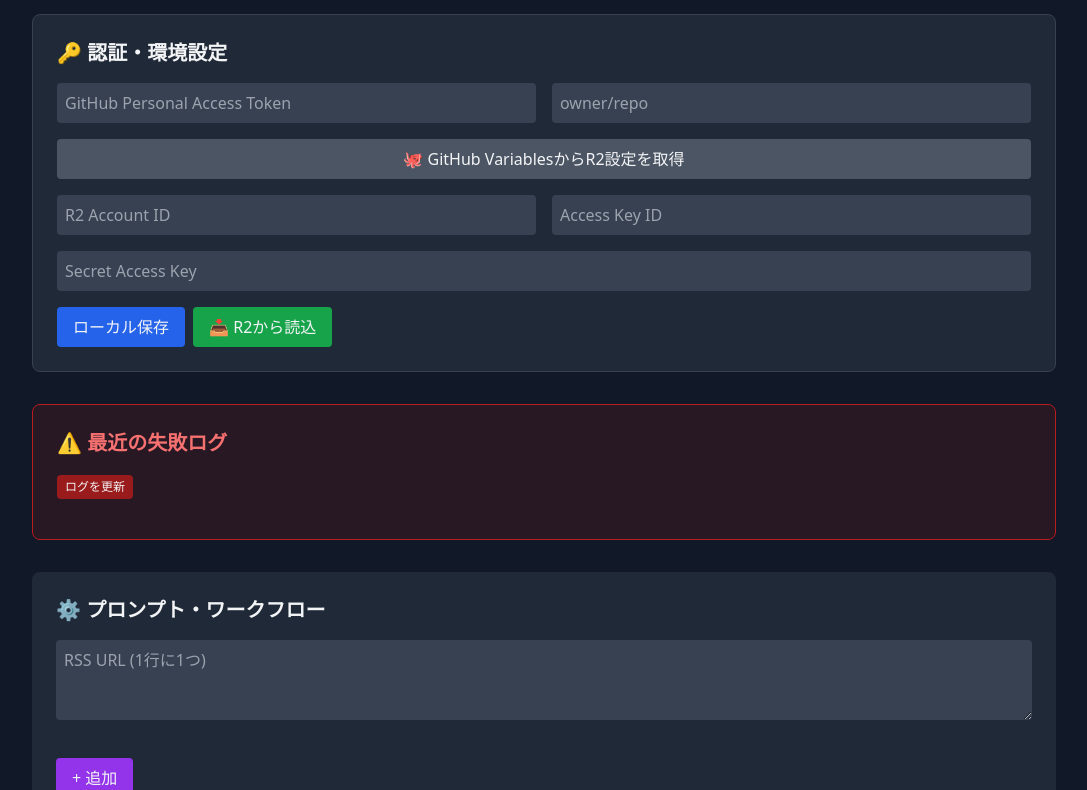
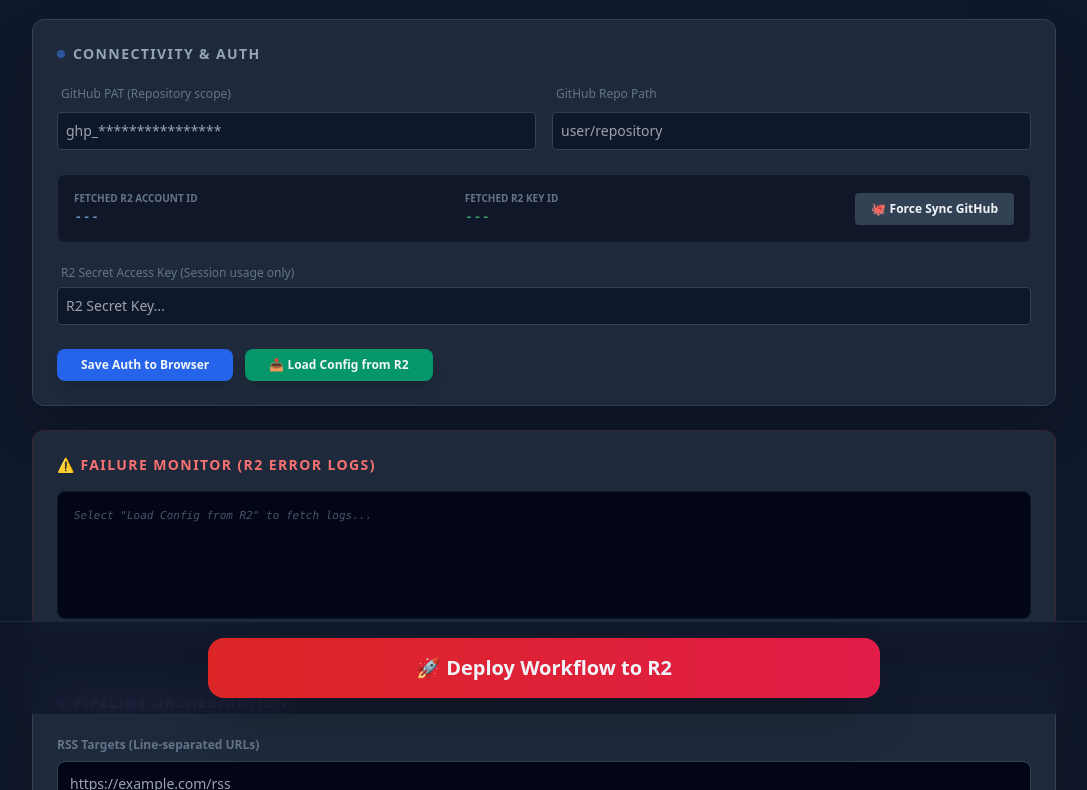
Before and after one commit to ikymbiz/api-news, a website: page index.html in a window 1280 px wide. Shown: the part 86-876 px from the top of the page, without its empty margins (96-1183 px from the left). Drawn offline with nearby package versions, Linux system fonts and the light colour scheme.

Commit message:
Refactor index.html for v2.5 enhancements
Updated the title and improved the layout and styling of the HTML structure. Enhanced the functionality for loading and saving credentials, and improved error handling for GitHub and R2 interactions.

```diff
--- a/index.html
+++ b/index.html
@@ -2,45 +2,89 @@
 <html lang="ja">
 <head>
     <meta charset="UTF-8">
-    <title>AI Orchestrator Admin</title>
+    <title>Intelligence Orchestrator v2.5</title>
     <script src="https://cdn.tailwindcss.com"></script>
     <script src="https://cdnjs.cloudflare.com/ajax/libs/aws-sdk/2.1555.0/aws-sdk.min.js"></script>
 </head>
-<body class="bg-gray-900 text-gray-100 p-8">
+<body class="bg-slate-900 text-slate-100 p-6">
     <div class="max-w-5xl mx-auto">
-        <h1 class="text-3xl font-bold mb-8 text-blue-400">Intelligence Orchestrator UI</h1>
+        <header class="flex justify-between items-center mb-8 border-b border-slate-700 pb-4">
+            <h1 class="text-2xl font-black text-blue-400 tracking-tighter">AI ORCHESTRATOR <span class="text-xs font-normal text-slate-500">v2.5.0</span></h1>
+            <div id="syncStatus" class="text-xs bg-slate-800 px-3 py-1 rounded-full text-slate-400 italic">Initializing...</div>
+        </header>
 
-        <div class="bg-gray-800 p-6 rounded-lg mb-8 border border-gray-700">
-            <h2 class="text-xl font-bold mb-4">🔑 認証・環境設定</h2>
-            <div class="grid grid-cols-2 gap-4">
-                <input id="ghToken" type="password" placeholder="GitHub Personal Access Token" class="bg-gray-700 p-2 rounded">
-                <input id="ghRepo" type="text" placeholder="owner/repo" class="bg-gray-700 p-2 rounded">
-                <button onclick="fetchFromGitHub()" class="bg-gray-600 hover:bg-gray-500 p-2 rounded col-span-2">🐙 GitHub VariablesからR2設定を取得</button>
-                <input id="accId" type="text" placeholder="R2 Account ID" class="bg-gray-700 p-2 rounded">
-                <input id="keyId" type="text" placeholder="Access Key ID" class="bg-gray-700 p-2 rounded">
-                <input id="secKey" type="password" placeholder="Secret Access Key" class="bg-gray-700 p-2 rounded col-span-2">
+        <section class="bg-slate-800 rounded-xl p-6 shadow-2xl mb-6 border border-slate-700">
+            <h2 class="text-sm font-bold text-slate-400 uppercase tracking-widest mb-4 flex items-center gap-2">
+                <span class="w-2 h-2 bg-blue-500 rounded-full animate-pulse"></span> Connectivity & Auth
+            </h2>
+            <div class="grid grid-cols-1 md:grid-cols-2 gap-4">
+                <div class="space-y-2">
+                    <label class="text-xs text-slate-500 ml-1">GitHub PAT (Repository scope)</label>
+                    <input id="ghToken" type="password" placeholder="ghp_****************" class="w-full bg-slate-900 border border-slate-700 p-2 rounded text-sm focus:border-blue-500 outline-none transition-all">
                 </div>
-            <div class="mt-4 flex gap-2">
-                <button onclick="saveKeys()" class="bg-blue-600 hover:bg-blue-500 px-4 py-2 rounded">ローカル保存</button>
-                <button onclick="loadFromR2()" class="bg-green-600 hover:bg-green-500 px-4 py-2 rounded">📥 R2から読込</button>
+                <div class="space-y-2">
+                    <label class="text-xs text-slate-500 ml-1">GitHub Repo Path</label>
+                    <input id="ghRepo" type="text" placeholder="user/repository" class="w-full bg-slate-900 border border-slate-700 p-2 rounded text-sm focus:border-blue-500 outline-none">
                 </div>
             </div>
 
-        <div class="bg-red-900/20 border border-red-700 p-6 rounded-lg mb-8">
-            <h2 class="text-xl font-bold mb-4 text-red-400">⚠️ 最近の失敗ログ</h2>
-            <button onclick="loadLogs()" class="text-xs bg-red-800 px-2 py-1 rounded mb-4">ログを更新</button>
-            <div id="logContent" class="text-xs font-mono max-h-40 overflow-y-auto space-y-1"></div>
+            <div class="mt-6 p-4 bg-slate-950/50 rounded-lg border border-slate-800 flex flex-wrap gap-6 items-center">
+                <div class="flex-1">
+                    <p class="text-[10px] text-slate-500 uppercase font-bold">Fetched R2 Account ID</p>
+                    <p id="displayAccId" class="font-mono text-sm text-blue-300">---</p>
+                </div>
+                <div class="flex-1">
+                    <p class="text-[10px] text-slate-500 uppercase font-bold">Fetched R2 Key ID</p>
+                    <p id="displayKeyId" class="font-mono text-sm text-green-400">---</p>
+                </div>
+                <button onclick="fetchFromGitHub()" class="bg-slate-700 hover:bg-slate-600 px-4 py-2 rounded text-xs font-bold transition-colors">🐙 Force Sync GitHub</button>
             </div>
 
-        <div class="bg-gray-800 p-6 rounded-lg mb-8">
-            <h2 class="text-xl font-bold mb-4">⚙️ プロンプト・ワークフロー</h2>
-            <textarea id="rssFeeds" class="w-full bg-gray-700 p-2 rounded h-20 mb-4" placeholder="RSS URL (1行に1つ)"></textarea>
-            <div id="agentList" class="space-y-4"></div>
-            <button onclick="addAgent()" class="mt-4 bg-purple-600 px-4 py-2 rounded">+ 追加</button>
+            <div class="mt-4">
+                <label class="text-xs text-slate-500 ml-1">R2 Secret Access Key (Session usage only)</label>
+                <input id="secKey" type="password" placeholder="R2 Secret Key..." class="w-full bg-slate-900 border border-slate-700 p-2 rounded text-sm mt-1">
             </div>
 
-        <button onclick="saveToR2()" class="w-full bg-red-600 hover:bg-red-500 py-4 rounded-xl font-bold text-2xl">🚀 R2へ全設定を保存 (即時反映)</button>
+            <div class="mt-6 flex gap-3">
+                <button onclick="saveKeys()" class="bg-blue-600 hover:bg-blue-500 px-6 py-2 rounded-lg text-xs font-bold shadow-lg">Save Auth to Browser</button>
+                <button onclick="loadFromR2()" class="bg-emerald-600 hover:bg-emerald-500 px-6 py-2 rounded-lg text-xs font-bold shadow-lg">📥 Load Config from R2</button>
             </div>
+        </section>
+
+        <section class="bg-slate-800 rounded-xl p-6 border border-red-900/30 mb-6">
+            <h2 class="text-sm font-bold text-red-400 uppercase tracking-widest mb-4">⚠️ Failure Monitor (R2 Error Logs)</h2>
+            <div id="logContent" class="bg-slate-950 p-4 rounded-lg text-[11px] font-mono h-32 overflow-y-auto space-y-2 border border-slate-900">
+                <div class="text-slate-600 italic">Select "Load Config from R2" to fetch logs...</div>
+            </div>
+        </section>
+
+        <section class="bg-slate-800 rounded-xl p-6 border border-slate-700 mb-20 shadow-2xl">
+            <h2 class="text-sm font-bold text-purple-400 uppercase tracking-widest mb-6 flex items-center gap-2">
+                <span class="w-2 h-2 bg-purple-500 rounded-full"></span> Pipeline Orchestration
+            </h2>
+
+            <div class="mb-6">
+                <label class="text-xs text-slate-500 font-bold mb-2 block">RSS Targets (Line-separated URLs)</label>
+                <textarea id="rssFeeds" class="w-full bg-slate-950 border border-slate-700 p-3 rounded-lg text-sm h-28 focus:border-purple-500 outline-none" placeholder="https://example.com/rss"></textarea>
+            </div>
+
+            <div id="agentList" class="space-y-4">
+                </div>
+
+            <button onclick="addAgent()" class="mt-6 w-full border-2 border-dashed border-slate-700 hover:border-purple-500 hover:bg-purple-500/10 py-3 rounded-xl text-slate-500 hover:text-purple-400 font-bold transition-all text-sm">
+                + Append Intelligence Agent
+            </button>
+        </section>
+
+        <div class="fixed bottom-0 left-0 right-0 bg-slate-900/80 backdrop-blur-md p-4 border-t border-slate-800 flex justify-center z-50">
+            <button onclick="saveToR2()" class="max-w-2xl w-full bg-gradient-to-r from-red-600 to-rose-600 hover:from-red-500 hover:to-rose-500 py-4 rounded-2xl font-black text-xl shadow-2xl transform active:scale-95 transition-all">
+                🚀 Deploy Workflow to R2
+            </button>
+        </div>
+    </div>
+
+    <input id="accId" type="hidden">
+    <input id="keyId" type="hidden">
 
     <script>
         let workflow = [];
@@ -48,32 +92,50 @@
         async function fetchFromGitHub() {
             const token = document.getElementById('ghToken').value;
             const repo = document.getElementById('ghRepo').value;
+            if(!token || !repo) return;
+
             try {
                 const res = await fetch(`https://api.github.com/repos/${repo}/actions/variables`, {
                     headers: { 'Authorization': `token ${token}` }
                 });
+                if(!res.ok) throw new Error("GitHub Auth Failed");
                 const data = await res.json();
+
                 data.variables.forEach(v => {
-                    if (v.name === 'R2_ACCOUNT_ID') document.getElementById('accId').value = v.value;
-                    if (v.name === 'R2_ACCESS_KEY_ID') document.getElementById('keyId').value = v.value;
+                    if (v.name === 'R2_ACCOUNT_ID') {
+                        document.getElementById('accId').value = v.value;
+                        document.getElementById('displayAccId').innerText = v.value;
+                    }
+                    if (v.name === 'R2_ACCESS_KEY_ID') {
+                        document.getElementById('keyId').value = v.value;
+                        document.getElementById('displayKeyId').innerText = v.value;
+                    }
                 });
-                alert('取得完了');
-            } catch (e) { alert('GitHub連携失敗: ' + e.message); }
+                document.getElementById('syncStatus').innerText = "GitHub Sync: OK";
+            } catch (e) {
+                document.getElementById('syncStatus').innerText = "GitHub Sync: ERROR";
+                console.error(e);
+            }
         }
 
         async function loadLogs() {
+            try {
                 const s3 = await getS3();
-            try {
                 const res = await s3.getObject({ Bucket: 'rss-reports', Key: 'error_log.json' }).promise();
                 const logs = JSON.parse(res.Body.toString());
                 document.getElementById('logContent').innerHTML = logs.map(l =>
-                    `<div>[${l.time.split('T')[1].split('.')[0]}] <b>${l.context}</b>: ${l.message}</div>`
+                    `<div class="border-b border-slate-800 pb-1">
+                        <span class="text-slate-500">[${l.time}]</span>
+                        <span class="text-red-400 font-bold">${l.context}</span>:
+                        <span class="text-slate-300">${l.message}</span>
+                    </div>`
                 ).join('');
-            } catch (e) { document.getElementById('logContent').innerText = "ログなし"; }
+            } catch (e) {
+                document.getElementById('logContent').innerHTML = `<div class="text-slate-600">No logs found on R2.</div>`;
+            }
         }
 
-        // --- 以下、既存ロジックを一切削らずに統合 ---
-        function addAgent(data = { id: 'agent', model: 'gpt-4o-mini', prompt: '', enabled: true }) {
+        function addAgent(data = { id: 'agent_' + (workflow.length + 1), model: 'gpt-4o-mini', prompt: '', enabled: true }) {
             workflow.push(data);
             render();
         }
@@ -81,14 +143,19 @@
         function render() {
             const container = document.getElementById('agentList');
             container.innerHTML = workflow.map((agent, i) => `
-                <div class="bg-gray-700 p-4 rounded relative">
-                    <input value="${agent.id}" onchange="workflow[${i}].id=this.value" class="bg-transparent font-bold">
-                    <select onchange="workflow[${i}].model=this.value" class="bg-gray-600 ml-4">
+                <div class="bg-slate-950 p-5 rounded-xl border border-slate-800 relative group transition-all hover:border-purple-900/50">
+                    <div class="flex items-center gap-4 mb-3">
+                        <input value="${agent.id}" onchange="workflow[${i}].id=this.value" class="bg-transparent font-black text-purple-400 w-40 outline-none border-b border-transparent focus:border-purple-500">
+                        <select onchange="workflow[${i}].model=this.value" class="bg-slate-800 text-[10px] px-2 py-1 rounded font-bold uppercase tracking-wider">
                             <option value="gpt-4o-mini" ${agent.model === 'gpt-4o-mini' ? 'selected' : ''}>gpt-4o-mini</option>
                             <option value="o3-mini" ${agent.model === 'o3-mini' ? 'selected' : ''}>o3-mini</option>
                         </select>
-                    <textarea onchange="workflow[${i}].prompt=this.value" class="w-full bg-gray-800 mt-2 p-2 rounded text-sm">${agent.prompt}</textarea>
-                    <button onclick="workflow.splice(${i},1);render()" class="absolute top-2 right-2 text-red-400">✕</button>
+                        <div class="ml-auto flex items-center gap-2">
+                             <input type="checkbox" ${agent.enabled ? 'checked' : ''} onchange="workflow[${i}].enabled=this.checked" class="w-4 h-4 rounded accent-purple-500">
+                             <button onclick="workflow.splice(${i},1);render()" class="text-slate-600 hover:text-red-500 transition-colors">✕</button>
+                        </div>
+                    </div>
+                    <textarea onchange="workflow[${i}].prompt=this.value" class="w-full bg-slate-900 p-3 rounded-lg text-xs h-32 text-slate-300 focus:ring-1 ring-purple-500 outline-none" placeholder="System Prompt...">${agent.prompt}</textarea>
                 </div>
             `).join('');
         }
@@ -103,16 +170,25 @@
         }
 
         async function loadFromR2() {
+            const btn = event.target;
+            btn.innerText = "Loading...";
+            try {
                 const s3 = await getS3();
                 const res = await s3.getObject({ Bucket: 'rss-reports', Key: 'prompts.json' }).promise();
                 const config = JSON.parse(res.Body.toString());
                 document.getElementById('rssFeeds').value = config.rss_feeds.join('\n');
                 workflow = config.workflow;
                 render();
-            loadLogs();
+                await loadLogs();
+                btn.innerText = "📥 Sync Success";
+            } catch(e) {
+                alert("R2 Read Error: Check Secret Key & CORS settings.");
+                btn.innerText = "📥 Sync Failed";
+            }
         }
 
         async function saveToR2() {
+            try {
                 const s3 = await getS3();
                 const config = {
                     rss_feeds: document.getElementById('rssFeeds').value.split('\n').filter(l => l.trim()),
@@ -123,25 +199,35 @@
                     Bucket: 'rss-reports', Key: 'prompts.json',
                     Body: JSON.stringify(config, null, 2), ContentType: 'application/json'
                 }).promise();
-            alert('R2保存完了');
+                alert('Success: Configuration updated on R2. GitHub Action will use this on next run.');
+            } catch(e) { alert("Save Error: " + e.message); }
         }
 
         function saveKeys() {
-            localStorage.setItem('orch_creds', JSON.stringify({
-                accId: document.getElementById('accId').value,
-                keyId: document.getElementById('keyId').value,
-                secKey: document.getElementById('secKey').value,
-                ghRepo: document.getElementById('ghRepo').value
+            localStorage.setItem('orch_creds_v2_5', JSON.stringify({
+                ghRepo: document.getElementById('ghRepo').value,
+                ghToken: document.getElementById('ghToken').value,
+                secKey: document.getElementById('secKey').value
             }));
+            alert('Credentials cached in local storage.');
         }
 
-        window.onload = () => {
-            const saved = JSON.parse(localStorage.getItem('orch_creds') || '{}');
-            if (saved.accId) {
-                document.getElementById('accId').value = saved.accId;
-                document.getElementById('keyId').value = saved.keyId;
-                document.getElementById('secKey').value = saved.secKey;
+        window.onload = async () => {
+            const saved = JSON.parse(localStorage.getItem('orch_creds_v2_5') || '{}');
+            if (saved.ghToken) {
+                document.getElementById('ghToken').value = saved.ghToken;
                 document.getElementById('ghRepo').value = saved.ghRepo;
+                document.getElementById('secKey').value = saved.secKey || '';
+
+                // ページ読み込み時にGitHubからIDを自動取得
+                await fetchFromGitHub();
+
+                // R2アクセス可能ならコンフィグも自動取得
+                if(document.getElementById('accId').value && saved.secKey) {
+                    loadFromR2().catch(e => console.log("Silent skip R2 load"));
+                }
+            } else {
+                document.getElementById('syncStatus').innerText = "Standby: Auth Required";
             }
         };
     </script>
```
Lines whose indentation alone changed are shown as unchanged.
